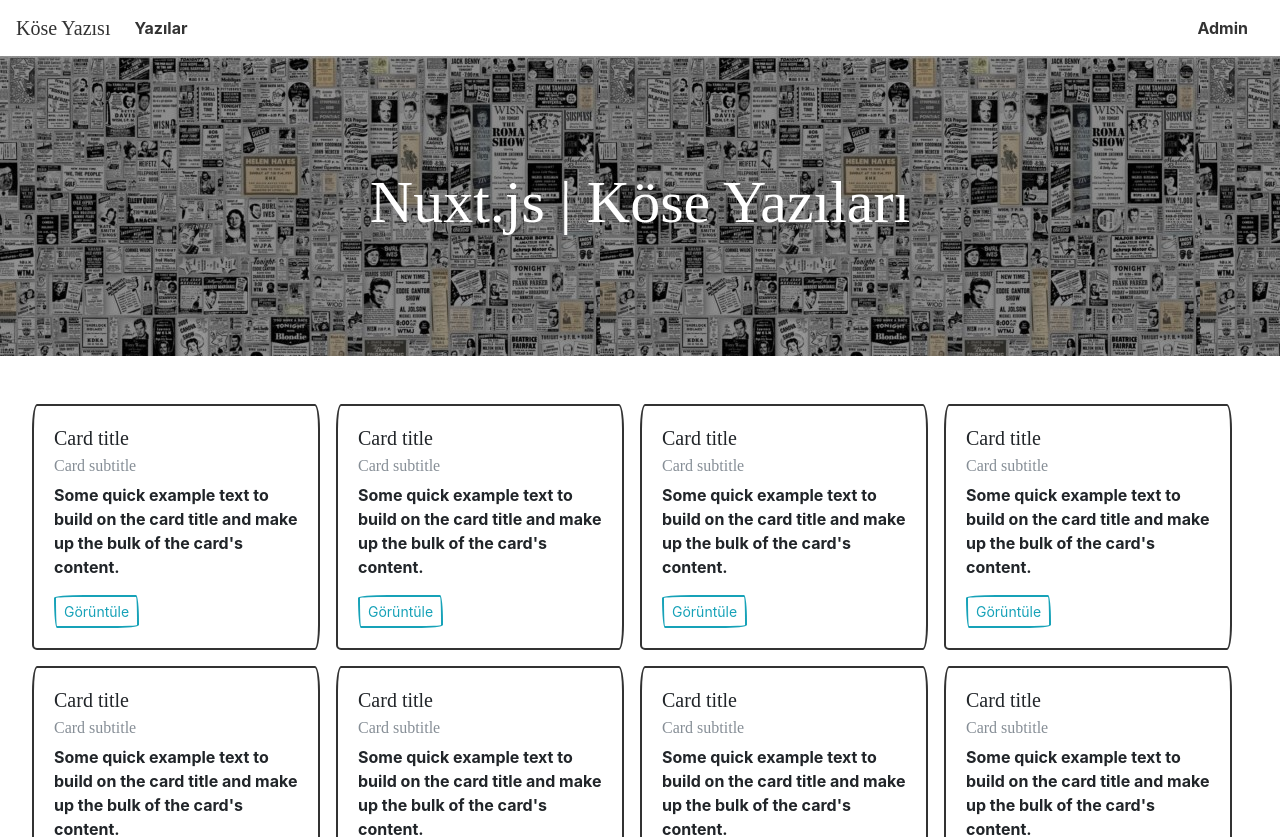
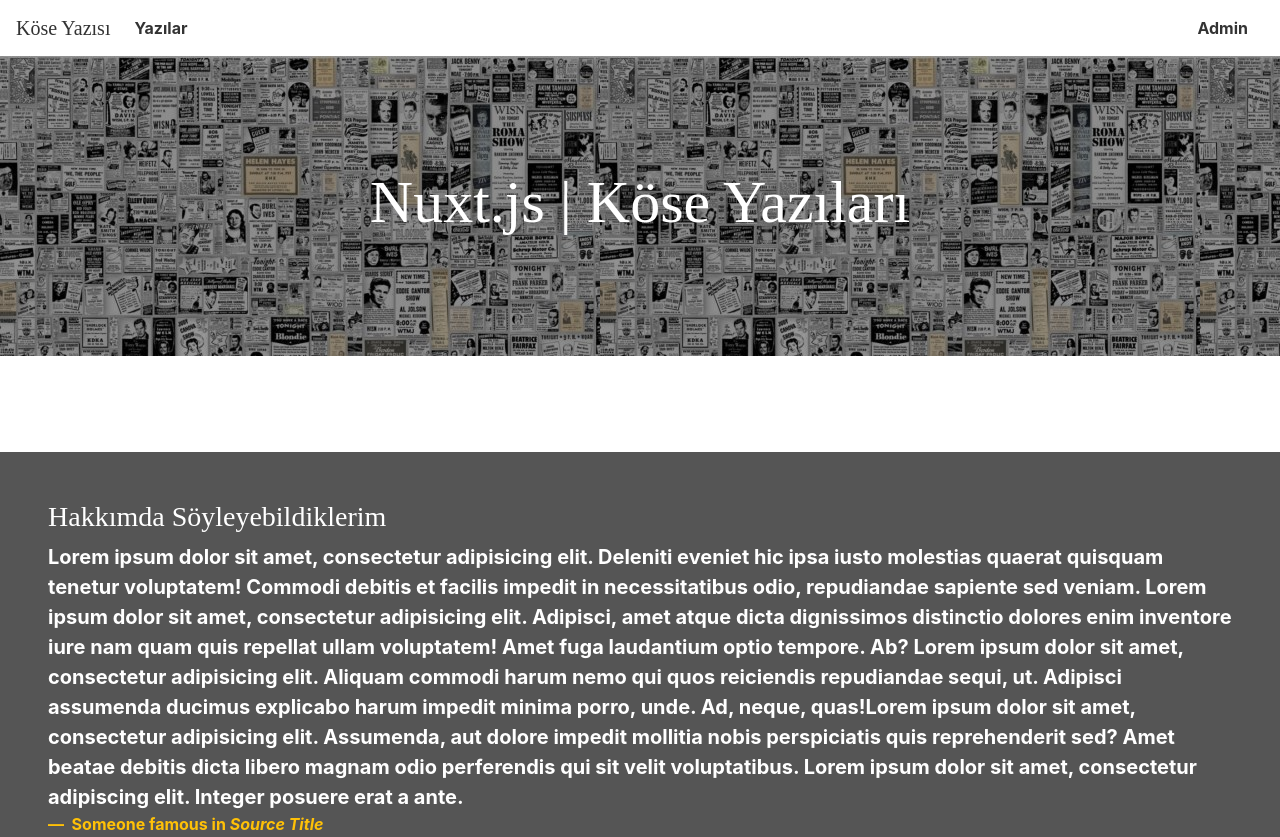
Before and after one commit to RustuGokalp/corner-post-app, a Nuxt app: page / in a window 1280 px wide. Shown: the top 837 px of the page. Built offline with nearby package versions, Linux system fonts and the light colour scheme; a web font is replaced by a local one.

Commit message:
Fetch posts data from asyncData

```diff
--- a/components/post/post.vue
+++ b/components/post/post.vue
@@ -1,16 +1,15 @@
 <template>
   <div class="card mr-3 mb-3 card-success cardWrapper">
     <div class="card-body">
-      <h5 class="card-title">Card title</h5>
-      <h6 class="card-subtitle mb-2 text-muted">Card subtitle</h6>
+      <h5 class="card-title">{{ post.title }}</h5>
+      <h6 class="card-subtitle mb-2 text-muted">{{ post.subtitle }}</h6>
       <p class="card-text">
-        Some quick example text to build on the card title and make up the bulk
-        of the card's content.
+        {{ post.text }}
       </p>
       <div class="admin-button-container" v-if="isAdmin">
         <a
           href="#"
-          @click.prevent="$router.push('/admin/1')"
+          @click.prevent="$router.push(`/admin/${post.id}`)"
           class="btn btn-outline-warning btn-sm"
           >Düzenle</a
         >
@@ -19,7 +18,7 @@
       <a
         href="#"
         class="btn btn-outline-info btn-sm"
-        @click.prevent="$router.push('/posts/1')"
+        @click.prevent="$router.push(`/posts/${post.id}`)"
         v-else
         >Görüntüle</a
       >
@@ -35,6 +34,10 @@
       required: true,
       default: false,
     },
+    post: {
+      type: Object,
+      required: true,
+    },
   },
 };
 </script>
--- a/components/post/postList.vue
+++ b/components/post/postList.vue
@@ -2,7 +2,12 @@
   <div
     class="container-fluid mt-5 d-flex flex-wrap justify-content-center align-items-center"
   >
-    <Post v-for="index in 10" :isAdmin="isAdmin" />
+    <Post
+      :post="post"
+      v-for="post in posts"
+      :isAdmin="isAdmin"
+      :key="post.id"
+    />
   </div>
 </template>
 
@@ -15,6 +20,10 @@
       required: false,
       default: false,
     },
+    posts: {
+      type: Array,
+      required: true,
+    },
   },
   components: {
     Post,
--- a/pages/index.vue
+++ b/pages/index.vue
@@ -1,6 +1,6 @@
 <template>
   <div>
-    <PostList />
+    <PostList :posts="fetchedPosts" />
     <About />
   </div>
 </template>
@@ -13,6 +13,28 @@
     PostList,
     About,
   },
+  asyncData(context, callback) {
+    setTimeout(() => {
+      callback(null, {
+        fetchedPosts: [
+          {
+            id: 1,
+            title: "Trial Title",
+            subtitle: "Trial Subtitle",
+            text: "Trial Main Text",
+            author: "Rüştü Gökalp Beğen",
+          },
+          {
+            id: 2,
+            title: "Trial Title",
+            subtitle: "Trial Subtitle",
+            text: "Trial Main Text",
+            author: "Rüştü Gökalp Beğen",
+          },
+        ],
+      });
+    }, 1000);
+  },
 };
 </script>
 
```
